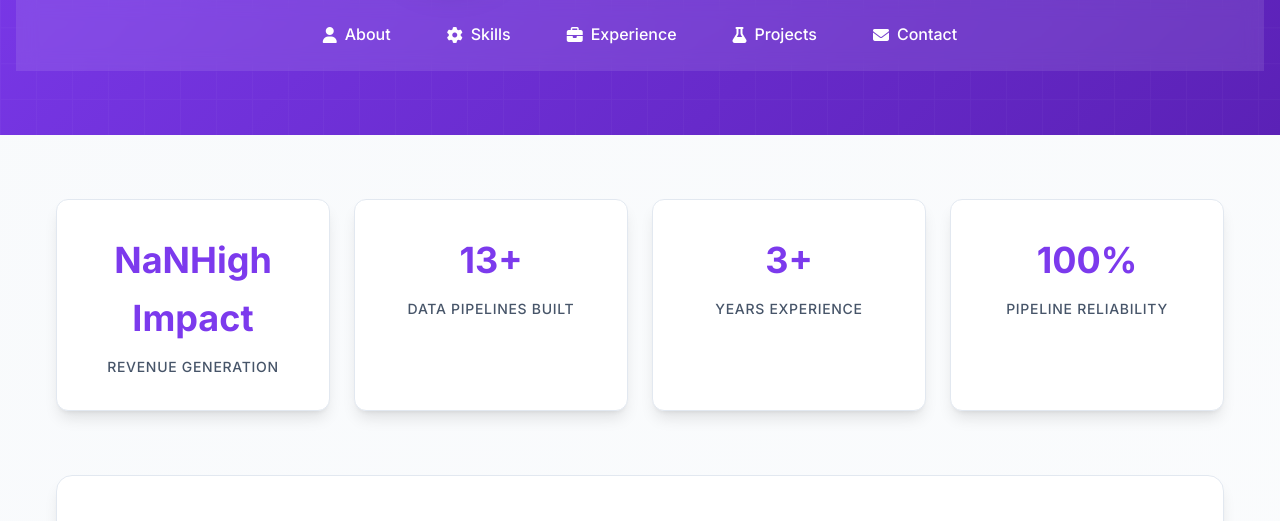
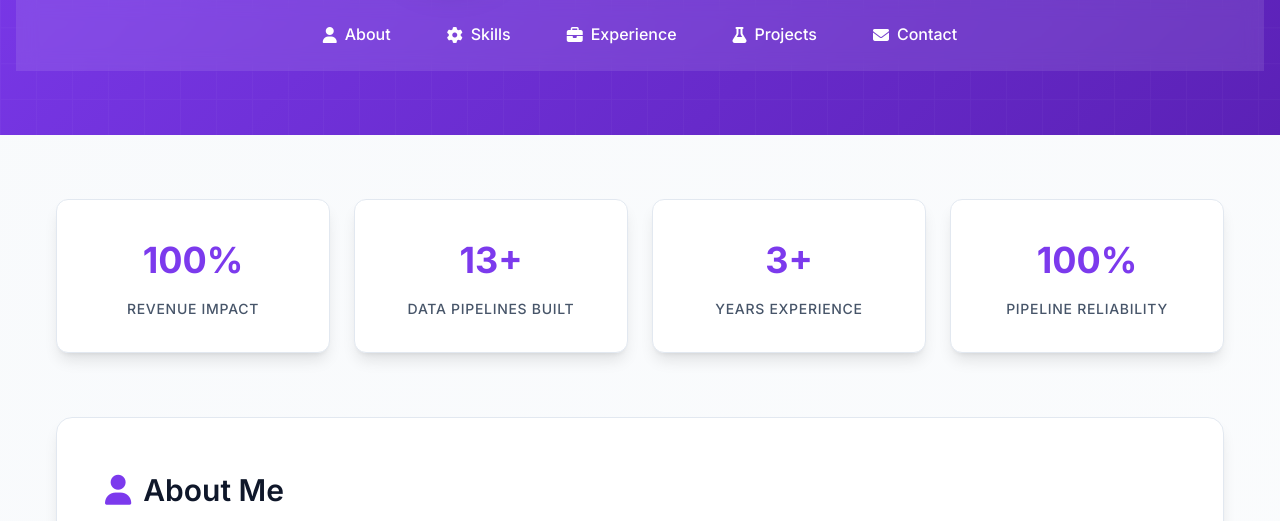
Before and after one commit to puneetsran/portfolio-website, a plain HTML site: page index.html in a window 1280 px wide. Shown: the part 224-745 px from the top of the page. Drawn offline with nearby package versions, Linux system fonts and the light colour scheme.

Commit message:
fix: resolve NaN display issue in stats counter

```diff
--- a/index.html
+++ b/index.html
@@ -91,8 +91,8 @@
       <section class="stats-section" data-aos="fade-up">
         <div class="stats-container">
           <div class="stat-item">
-            <div class="stat-number">High Impact</div>
-            <div class="stat-label">Revenue Generation</div>
+            <div class="stat-number">100%</div>
+            <div class="stat-label">Revenue Impact</div>
           </div>
           <div class="stat-item">
             <div class="stat-number">13+</div>
```
